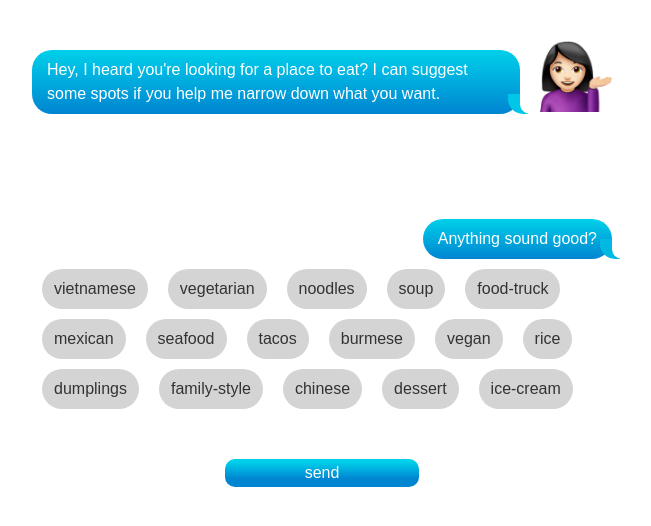
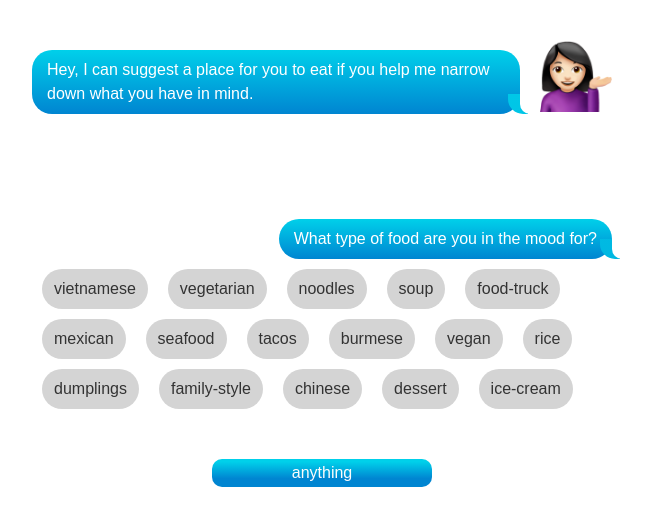
Before and after one commit to nakedsushi/foodie-friend, a Vue app: page / in a window 1280 px wide. Shown: the top 526 px of the page, without its empty margins (318-969 px from the left). Built offline with nearby package versions, Linux system fonts and the light colour scheme.

Commit message:
Adds contextual send button to make it more clear

```diff
--- a/src/App.vue
+++ b/src/App.vue
@@ -3,7 +3,7 @@
     <!-- Learn how to use images here: https://gridsome.org/docs/images -->
     <div class="container">
       <div class="welcome speech-bubble" >
-        Hey, I heard you're looking for a place to eat? I can suggest some spots if you help me narrow down what you want.
+        Hey, I can suggest a place for you to eat if you help me narrow down what you have in mind.
       </div>
       <div class="friend__img">
         <a href="/"><img alt="tap this image to go back to the beginning" src="/images/foodie-friend.png" width="135" /></a>
--- a/src/components/Question.vue
+++ b/src/components/Question.vue
@@ -1,13 +1,13 @@
 <template>
   <div class="question">
     <div class="speech-bubble">
-      {{ body }}
+      {{ question.body }}
     </div>
 
     <div class="choices--container">
-      <div v-for="choice in choices" class="choice" :key="choice.key">
+      <div v-for="choice in question.choices" class="choice" :key="choice.key">
         <input type="checkbox"
-               :name="choice"
+               :name="choice.key || choice"
                :value="choice.key || choice"
                :id="questionNumber + (choice.key || choice)"
                v-model="selectedChoices"
@@ -18,16 +18,9 @@
     </div>
 
     <div class="send" v-if="!showAnswer">
-      <div v-if="lastQuestion">
-        <button @click="submit" v-if="showReady" class="bubble button__forward">
-          send
-        </button>
-      </div>
-      <div v-else>
-        <button @click="nextQuestion" class="bubble button__forward">
-          send
-        </button>
-      </div>
+      <button @click="nextQuestion" class="bubble button__forward">
+        <div>{{ sendOption }}</div>
+      </button>
     </div>
     <div v-if="showAnswer" class="answer">
       <Restaurant :tags="selectedChoices"/>
@@ -48,15 +41,12 @@
     data () {
       const questionNumber = store.getters.currentQuestionNumber;
       const question = questions[questionNumber];
-      const body = question.body;
-      const choices = question.choices;
       const selectedChoices = [];
       const lastQuestion = false;
       const showAnswer = false;
       const showReady = true;
       return {
-        body,
-        choices,
+        question,
         questionNumber,
         selectedChoices,
         lastQuestion,
@@ -67,25 +57,44 @@
     methods: {
       populateState: function () {
         const questionNumber = store.getters.currentQuestionNumber;
-        this.body = questions[questionNumber].body;
-        this.choices = questions[questionNumber].choices;
+        this.question = questions[questionNumber];
         this.questionNumber = questionNumber;
-        if (questionNumber === (questions.length - 1)) {
-          this.lastQuestion = true;
-        }
       },
       nextQuestion: function() {
-        store.commit('changeQuestion', 1);
+        if (store.getters.currentQuestionNumber === (questions.length - 1)) {
+          // last question
+          this.$root.$emit('getRestaurant');
+          this.showAnswer = true;
+          this.showReady = false;
+        } else {
+          store.commit('changeQuestion', 1);
+        }
         this.populateState();
+      }
+    },
+    computed: {
+      inputType: function() {
+        return this.question.inputType || 'checkbox'
       },
-      previousQuestion: function() {
-        store.commit('changeQuestion', -1);
-        this.populateState();
-      },
-      submit: function() {
-        this.$root.$emit('getRestaurant');
-        this.showAnswer = true;
-        this.showReady = false;
+      sendOption: function() {
+        let picked = false;
+        const question = this.question;
+        this.selectedChoices.forEach(function(p) {
+          question.choices.forEach(function(c) {
+            let choice = c;
+            if (c.key) {
+              choice = c.key;
+            }
+            if (p === choice) {
+              picked = true;
+            }
+          });
+        });
+        if (picked) {
+          return question.sendOptionPicked;
+        } else {
+          return question.sendOptionDefault;
+        }
       }
     }
   }
--- a/src/data/questions.json
+++ b/src/data/questions.json
@@ -1,7 +1,9 @@
 [
   {
-    "body": "Anything sound good?",
+    "body": "What type of food are you in the mood for?",
     "subtext": "Select all that apply",
+    "sendOptionDefault": "anything",
+    "sendOptionPicked": "send",
     "choices": [
       "vietnamese",   "vegetarian",
       "noodles",         "soup",
@@ -15,6 +17,8 @@
   },
   {
     "body": "What's your budget?",
+    "sendOptionDefault": "skip",
+    "sendOptionPicked": "send",
     "choices": [
       { "key": "low",
         "text": "Less than a hipster cocktail."
@@ -29,6 +33,8 @@
   },
   {
     "body": "When do you want to eat?",
+    "sendOptionDefault": "anytime",
+    "sendOptionPicked": "send",
     "choices": [
       "breakfast",
       "lunch",
```
